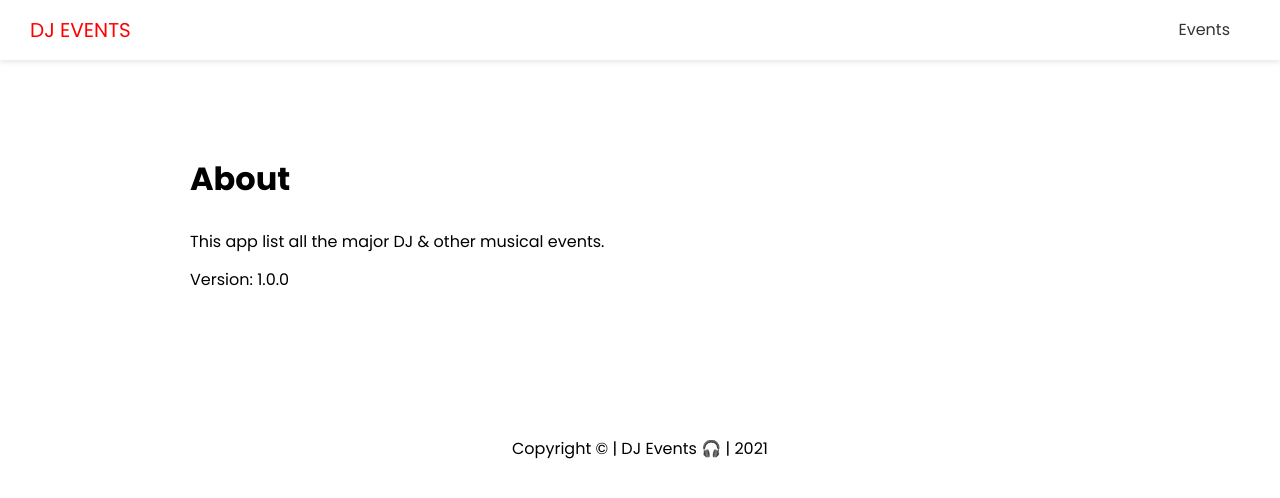
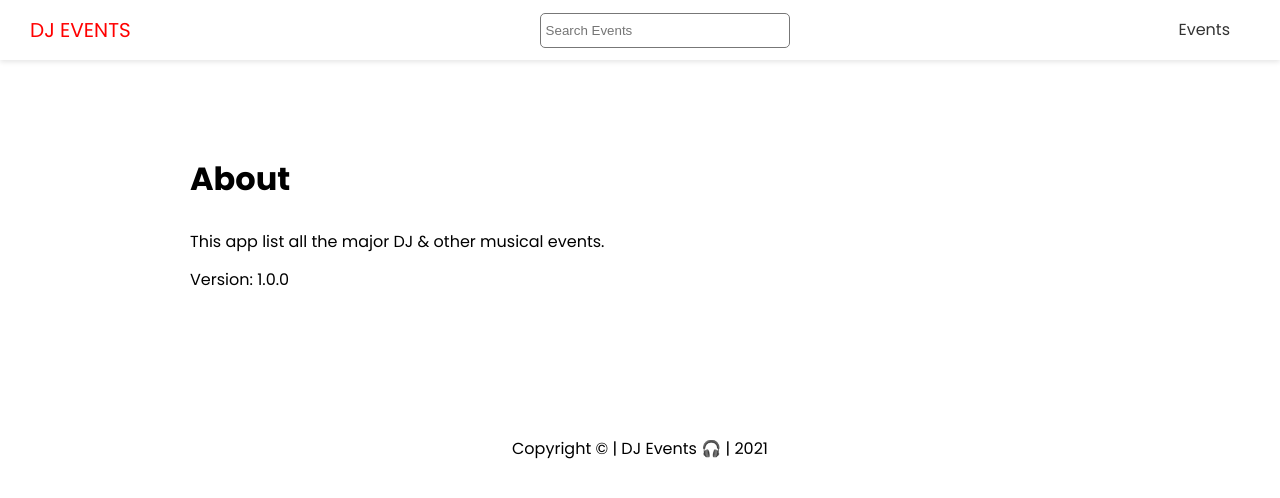
Before and after one commit to VisheshSingh/dj-events-frontend, a Next.js app: page /about in a window 1280 px wide. Shown: the top 498 px of the page. Built offline with nearby package versions, Linux system fonts and the light colour scheme.

Commit message:
SearchFilter Component 🔎

```diff
--- a/components/Header.js
+++ b/components/Header.js
@@ -1,6 +1,7 @@
 import React from 'react';
 import Link from 'next/link';
 import styles from '@/styles/Header.module.css';
+import SearchFilter from './SearchFilter';
 
 const Header = () => {
   return (
@@ -10,6 +11,8 @@ const Header = () => {
           <a>DJ Events</a>
         </Link>
       </div>
+
+      <SearchFilter />
 
       <nav>
         <ul>
--- /dev/null
+++ b/components/SearchFilter.js
@@ -0,0 +1,29 @@
+import React, { useState } from 'react';
+import { useRouter } from 'next/router';
+import styles from '@/styles/Search.module.css';
+
+const SearchFilter = () => {
+  const [term, setTerm] = useState('');
+  const router = useRouter();
+
+  const handleSubmit = (e) => {
+    e.preventDefault();
+    router.push(`/events/search?term=${term}`);
+    setTerm('');
+  };
+
+  return (
+    <div className={styles.search}>
+      <form onSubmit={handleSubmit}>
+        <input
+          type='text'
+          value={term}
+          onChange={(e) => setTerm(e.target.value)}
+          placeholder='Search Events'
+        />
+      </form>
+    </div>
+  );
+};
+
+export default SearchFilter;
--- /dev/null
+++ b/styles/Search.module.css
@@ -0,0 +1,7 @@
+.search input {
+  width: 250px;
+  height: 35px;
+  padding: 5px;
+  border-radius: 5px;
+  border: 1px solid #777;
+}
```
